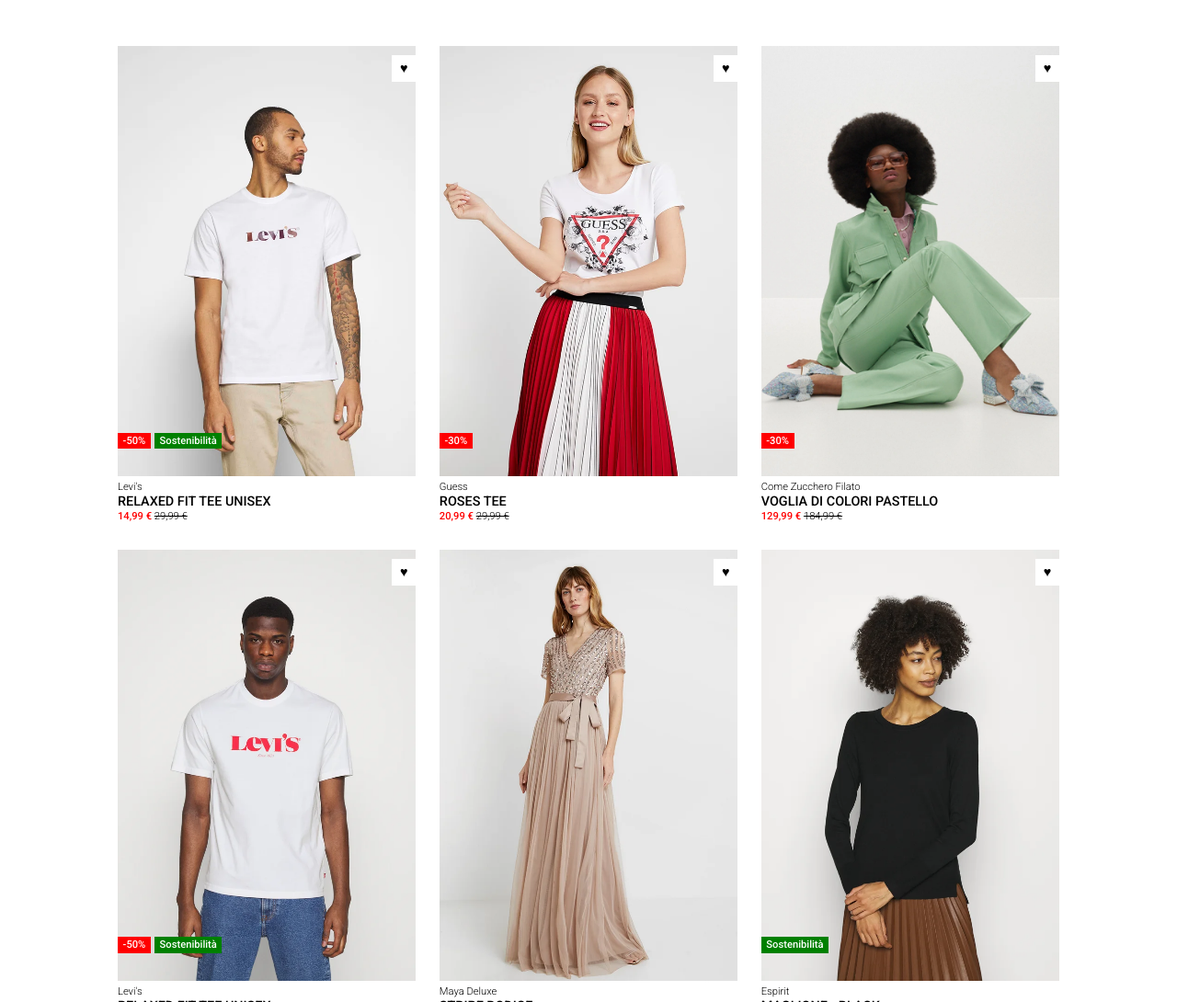
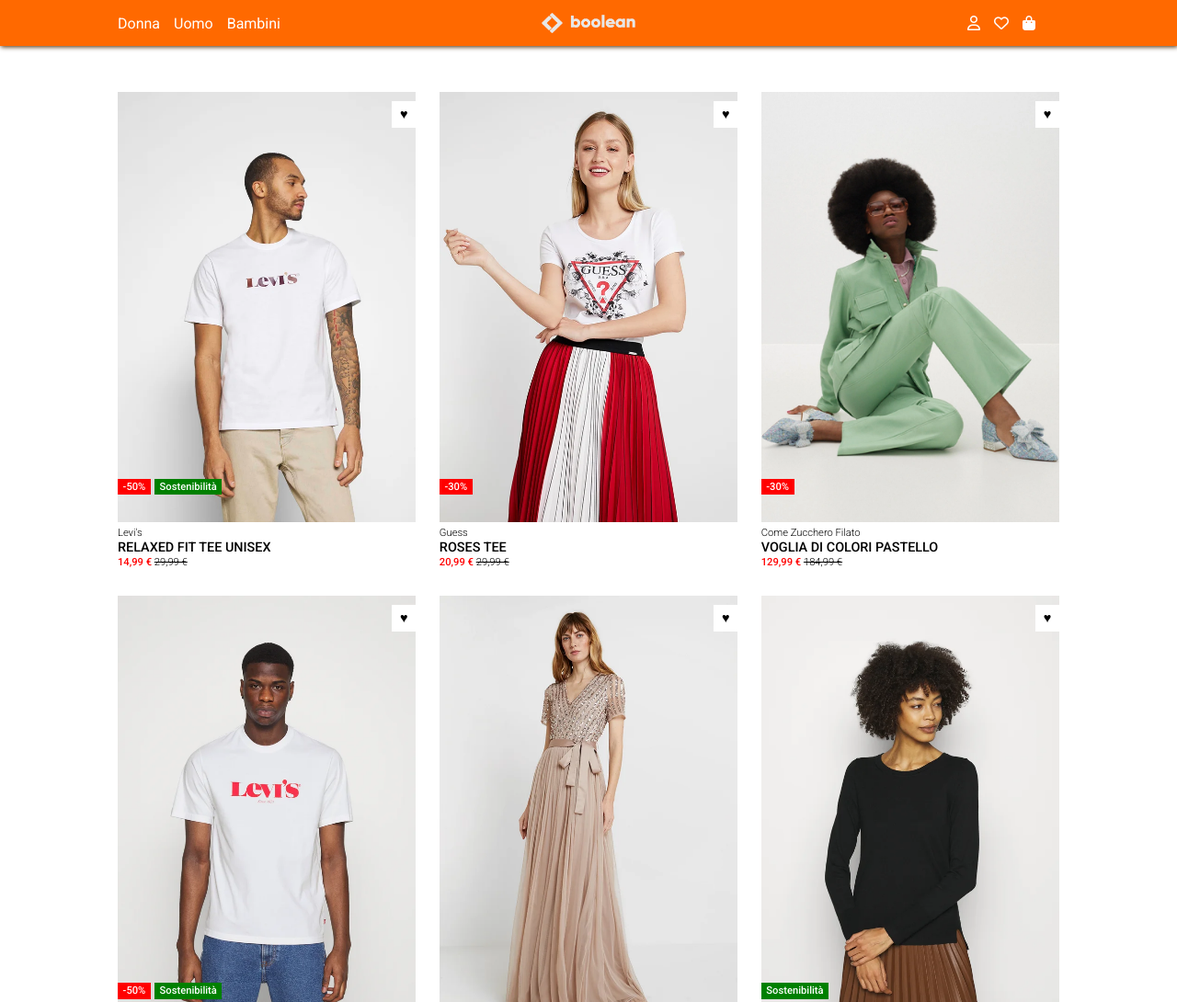
Before and after one commit to federicascognamiglio/html-css-boolando, a plain HTML site: page index.html in a window 1280 px wide. Shown: the top 1090 px of the page at 92% size. Drawn offline with Linux system fonts and the light colour scheme.

Commit message:
feat: header completed

```diff
--- a/css/style.css
+++ b/css/style.css
@@ -63,10 +63,6 @@ body {
     margin: 0 auto;
 }
 
-.main {
-    padding: 50px 0;
-}
-
 .row {
     display: flex;
     justify-content: space-between;
@@ -91,6 +87,42 @@ body {
     display: flex;
     flex-direction: column;
     gap: 1px;
+}
+
+/* Header */
+.header {
+    height: 50px;
+    box-shadow: 1px 1px 5px #452500;
+    color: var(--color-white);
+    position: fixed;
+    width: 100%;
+    z-index: 999;
+    background-color: var(--header-bg);
+}
+
+.nav-bar {
+    height: 50px;
+    display: flex;
+    align-items: center;
+    justify-content: space-between;
+}
+
+.nav-list {
+    height: 50px;
+    display: flex;
+    align-items: center;
+    gap: 15px;
+    width: 100px;
+}
+
+.logo {
+   max-width: 10%;
+}
+
+
+/* Main */
+.main {
+    padding: 100px 0;
 }
 
 /* Tags */
--- a/index.html
+++ b/index.html
@@ -13,6 +13,11 @@
         href="https://fonts.googleapis.com/css2?family=Roboto:ital,wght@0,100;0,300;0,400;0,500;0,700;0,900;1,100;1,300;1,400;1,500;1,700;1,900&display=swap"
         rel="stylesheet">
 
+    <!-- Link Font Awesome -->
+    <link rel="stylesheet" href="https://cdnjs.cloudflare.com/ajax/libs/font-awesome/6.6.0/css/all.min.css"
+        integrity="sha512-Kc323vGBEqzTmouAECnVceyQqyqdsSiqLQISBL29aUW4U/M7pSPA/gEUZQqv1cwx4OnYxTxve5UMg5GT6L4JJg=="
+        crossorigin="anonymous" referrerpolicy="no-referrer" />
+
     <!-- Link CSS -->
     <link rel="stylesheet" href="./css/style.css">
 
@@ -21,7 +26,41 @@
 <body>
 
     <!-- HEADER -->
-    <header></header>
+    <header class="header">
+        <div class="container">
+            <nav class="nav-bar">
+                <ul class="nav-list">
+                    <li>
+                        <a href="">Donna</a>
+                    </li>
+                    <li>
+                        <a href="">Uomo</a>
+                    </li>
+                    <li>
+                        <a href="">Bambini</a>
+                    </li>
+                </ul>
+                <img src="./img/boolean-logo.png" alt="Boolean Logo" class="logo">
+                <ul class="nav-list">
+                    <li>
+                        <a href="">
+                            <i class="fa-regular fa-user"></i>
+                        </a>
+                    </li>
+                    <li>
+                        <a href="">
+                            <i class="fa-regular fa-heart"></i>
+                        </a>
+                    </li>
+                    <li>
+                        <a href="">
+                            <i class="fa-solid fa-bag-shopping"></i>
+                        </a>
+                    </li>
+                </ul>
+            </nav>
+        </div>
+    </header>
     <!-- /HEADER -->
 
     <!-- MAIN -->
```
